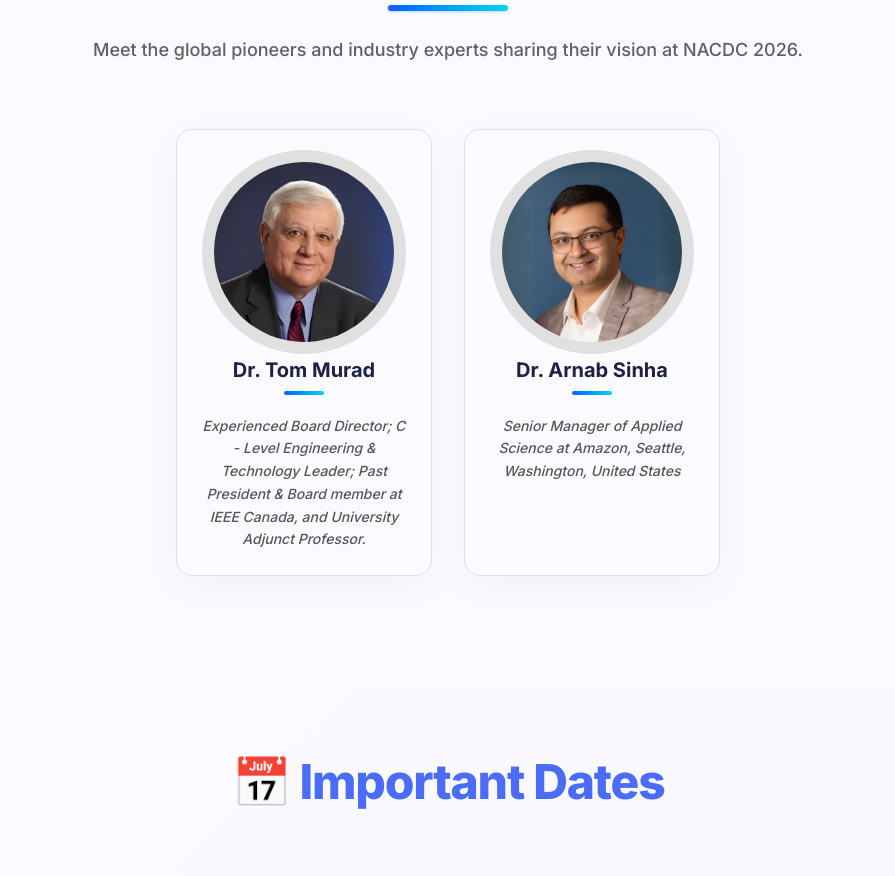
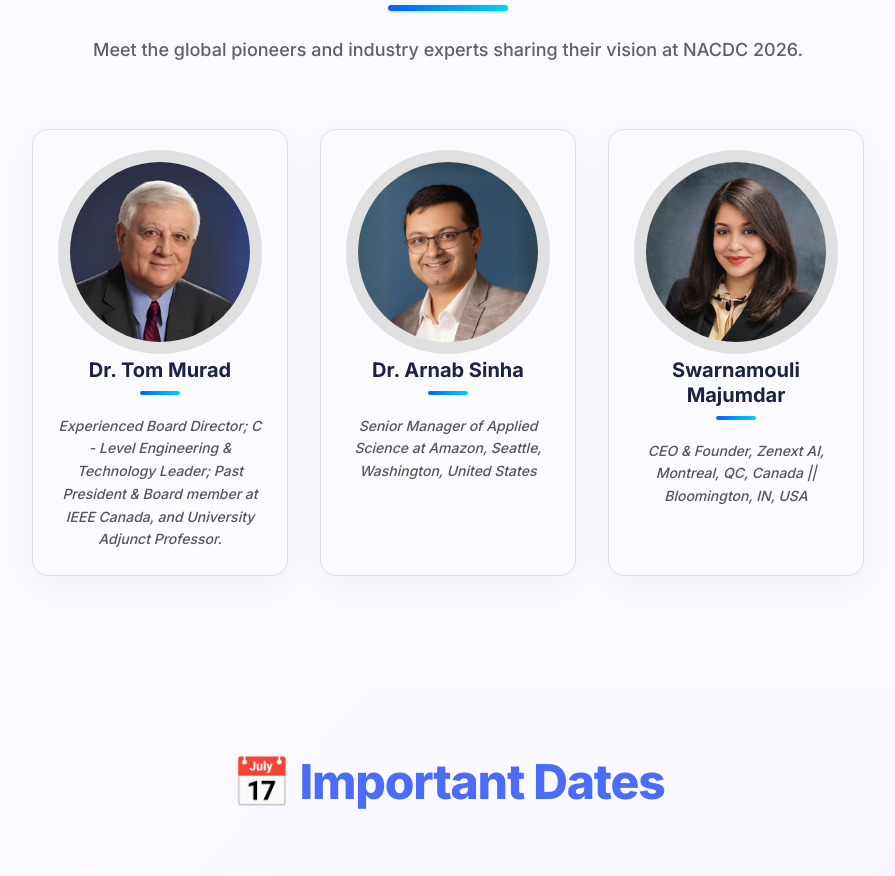
Before and after one commit to KartikTulsian/iemnacdc, a Next.js app: page / in a window 1280 px wide. Shown: the part 2220-3096 px from the top of the page, without its empty margins (192-1087 px from the left). Built offline with nearby package versions, Linux system fonts and the light colour scheme.

Commit message:
added speaker

```diff
--- a/src/components/Speakers/SpeakerDetails.tsx
+++ b/src/components/Speakers/SpeakerDetails.tsx
@@ -18,13 +18,13 @@ const speakerData = [
     image: "/images/testimonials/speaker_2.png",
     linkedIn: "https://www.linkedin.com/in/arnab-sinha-597a074/",
   },
-  // {
-  //   id: 3,
-  //   name: "Lethium Frenci",
-  //   designation: "Founder @Lineicons",
-  //   image: "/images/testimonials/speaker-3.png",
-  //   linkedIn: "#",
-  // },
+  {
+    id: 3,
+    name: "Swarnamouli Majumdar",
+    designation: "CEO & Founder, Zenext AI, Montreal, QC, Canada || Bloomington, IN, USA",
+    image: "/images/testimonials/speaker_3.png",
+    linkedIn: "#",
+  },
 ];
 
 export default function SpeakerDetails() {
```
Also changed, not shown: public/images/testimonials/speaker_3.png (added).
